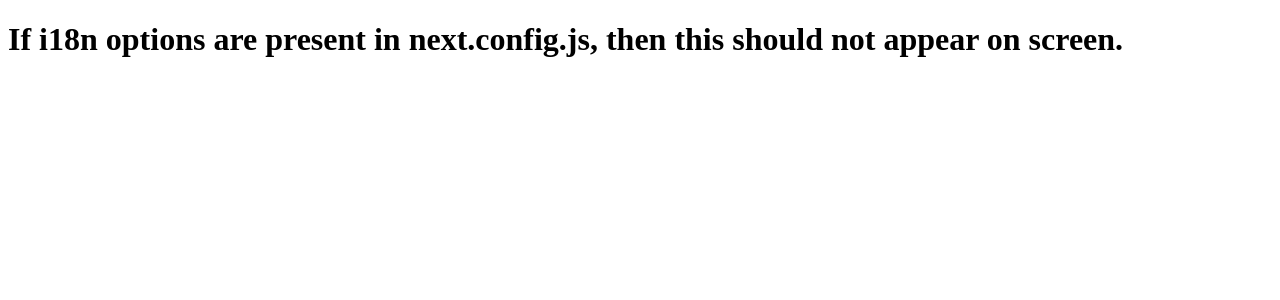
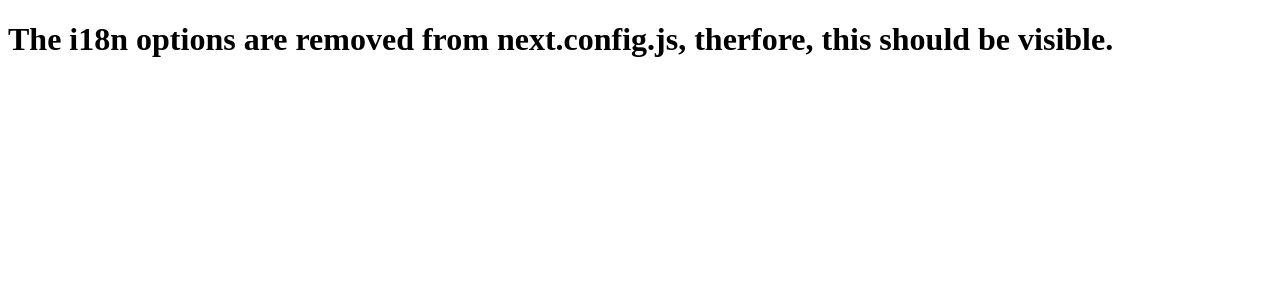
Before and after one commit to CarlJMcGee/i18n-appdir-test, a Next.js app: page / in a window 1280 px wide. Shown: the top 300 px of the page. Built offline with nearby package versions, Linux system fonts and the light colour scheme.

Commit message:
adjusted text

```diff
--- a/app/page.tsx
+++ b/app/page.tsx
@@ -1,8 +1,8 @@
 export default function Page() {
   return (
     <h1>
-      If i18n options are present in next.config.js, then this should not appear
-      on screen.
+      The i18n options are removed from next.config.js, therfore, this should be
+      visible.
     </h1>
   );
 }
```
